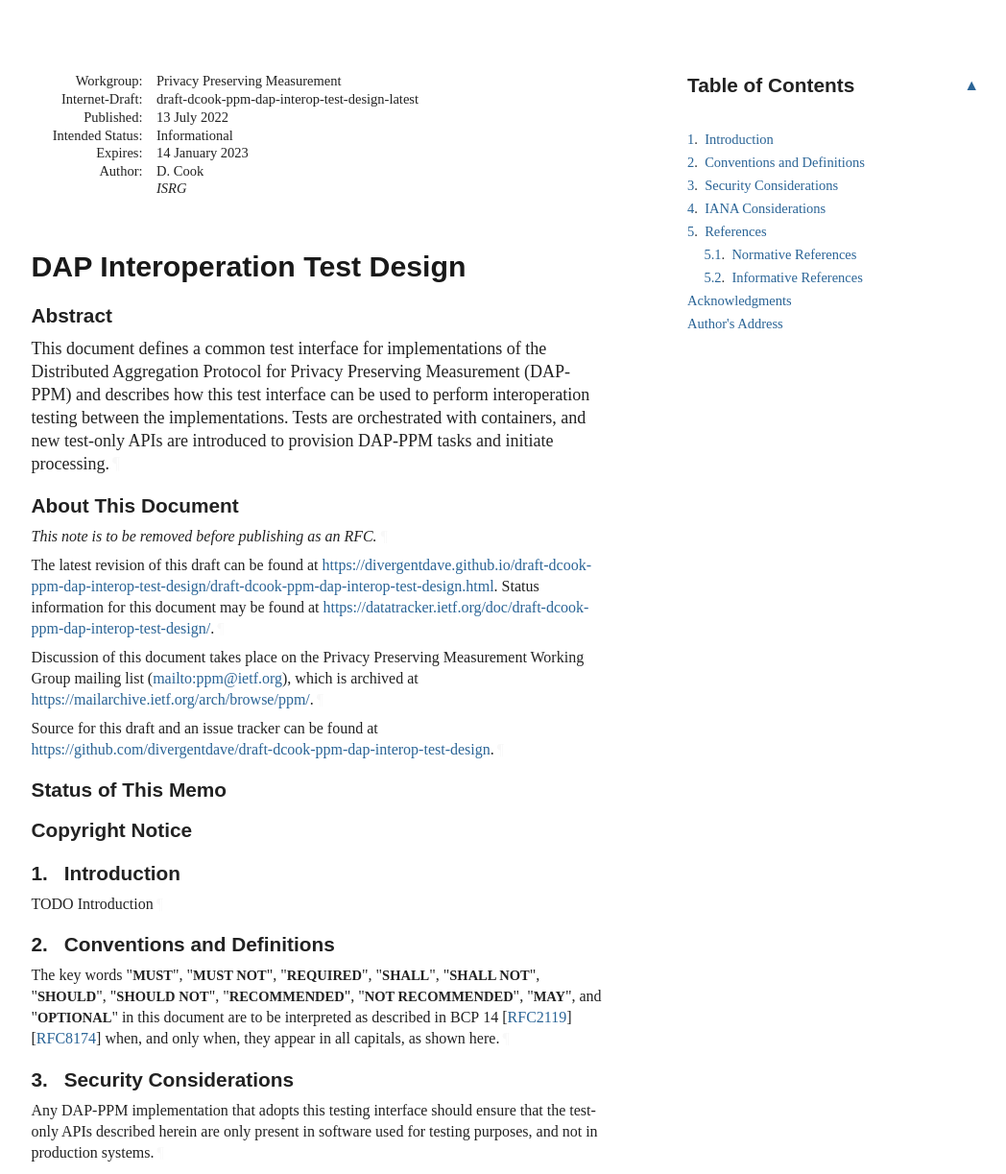
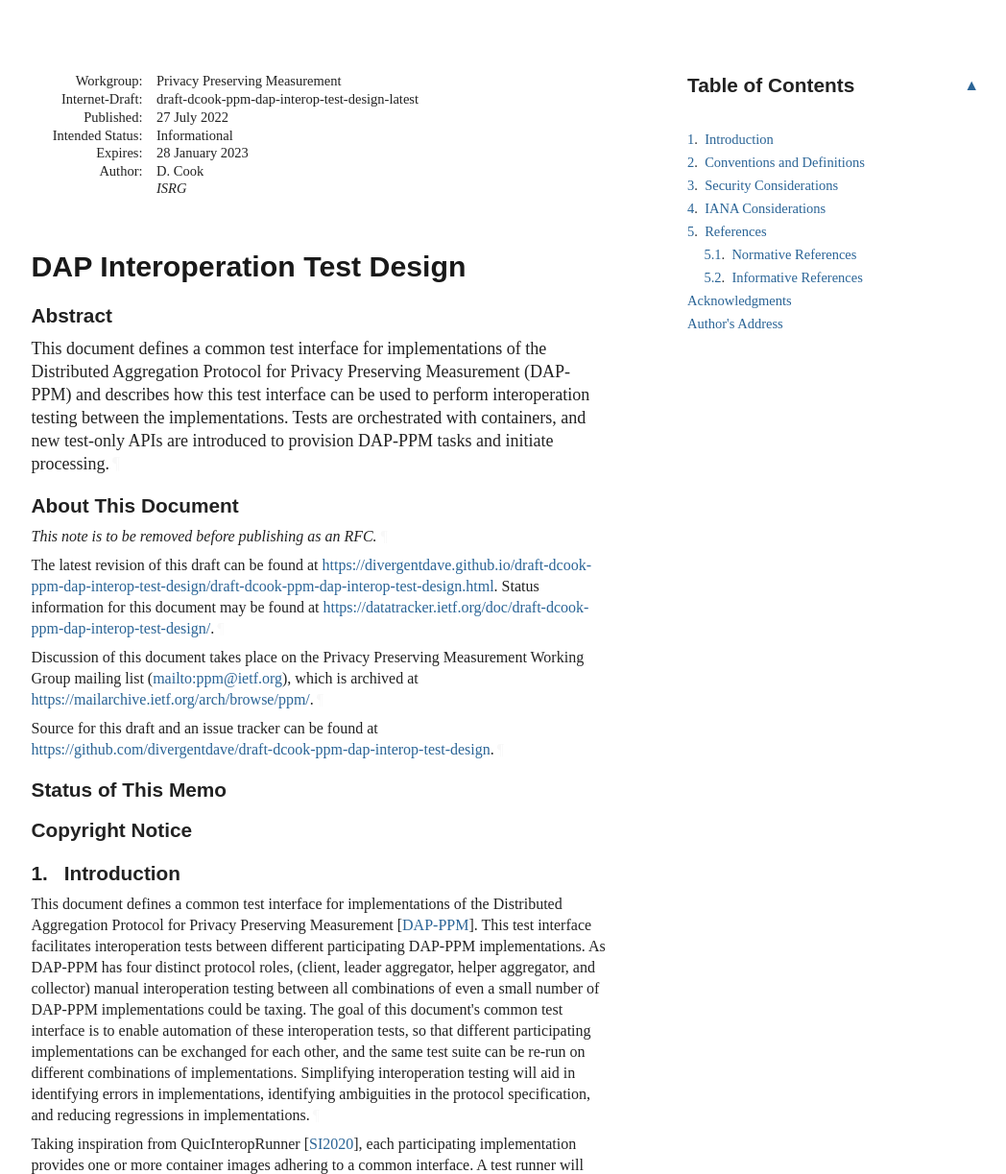
Before and after one commit to divergentdave/draft-dcook-ppm-dap-interop-test-design, a plain HTML site: page draft-dcook-ppm-dap-interop-test-design.html in a window 1280 px wide. Shown: the top 1223 px of the page at 96% size, without its empty margins (92-1140 px from the left). Drawn offline with Linux system fonts and the light colour scheme; a web font is replaced by a local one.

Commit message:
Script updating gh-pages from 44c6edf. [ci skip]

```diff
--- a/draft-dcook-ppm-dap-interop-test-design.html
+++ b/draft-dcook-ppm-dap-interop-test-design.html
@@ -636,6 +636,11 @@ hr {
   font-weight: bold;
   min-width: 7em;
 }
+.references dt:target::before {
+  content: "⇒";
+  width: 15px;
+  margin: 0 10px 0 -25px;
+}
 .references dd {
   margin-left: 8em;
   overflow: auto;
@@ -1029,7 +1034,7 @@ svg :is([stroke="fill"], [fill^="#fff"]) {
 </tr></thead>
 <tfoot><tr>
 <td class="left">Cook</td>
-<td class="center">Expires 14 January 2023</td>
+<td class="center">Expires 28 January 2023</td>
 <td class="right">[Page]</td>
 </tr></tfoot>
 </table>
@@ -1042,12 +1047,12 @@ svg :is([stroke="fill"], [fill^="#fff"]) {
 <dd class="internet-draft">draft-dcook-ppm-dap-interop-test-design-latest</dd>
 <dt class="label-published">Published:</dt>
 <dd class="published">
-<time datetime="2022-07-13" class="published">13 July 2022</time>
+<time datetime="2022-07-27" class="published">27 July 2022</time>
     </dd>
 <dt class="label-intended-status">Intended Status:</dt>
 <dd class="intended-status">Informational</dd>
 <dt class="label-expires">Expires:</dt>
-<dd class="expires"><time datetime="2023-01-14">14 January 2023</time></dd>
+<dd class="expires"><time datetime="2023-01-28">28 January 2023</time></dd>
 <dt class="label-authors">Author:</dt>
 <dd class="authors">
 <div class="author">
@@ -1096,7 +1101,7 @@ svg :is([stroke="fill"], [fill^="#fff"]) {
         time. It is inappropriate to use Internet-Drafts as reference
         material or to cite them other than as "work in progress."<a href="#section-boilerplate.1-3" class="pilcrow">¶</a></p>
 <p id="section-boilerplate.1-4">
-        This Internet-Draft will expire on 14 January 2023.<a href="#section-boilerplate.1-4" class="pilcrow">¶</a></p>
+        This Internet-Draft will expire on 28 January 2023.<a href="#section-boilerplate.1-4" class="pilcrow">¶</a></p>
 </section>
 </div>
 <div id="copyright">
@@ -1163,7 +1168,8 @@ svg :is([stroke="fill"], [fill^="#fff"]) {
       <h2 id="name-introduction">
 <a href="#section-1" class="section-number selfRef">1. </a><a href="#name-introduction" class="section-name selfRef">Introduction</a>
       </h2>
-<p id="section-1-1">TODO Introduction<a href="#section-1-1" class="pilcrow">¶</a></p>
+<p id="section-1-1">This document defines a common test interface for implementations of the Distributed Aggregation Protocol for Privacy Preserving Measurement <span>[<a href="#DAP-PPM" class="xref">DAP-PPM</a>]</span>. This test interface facilitates interoperation tests between different participating DAP-PPM implementations. As DAP-PPM has four distinct protocol roles, (client, leader aggregator, helper aggregator, and collector) manual interoperation testing between all combinations of even a small number of DAP-PPM implementations could be taxing. The goal of this document's common test interface is to enable automation of these interoperation tests, so that different participating implementations can be exchanged for each other, and the same test suite can be re-run on different combinations of implementations. Simplifying interoperation testing will aid in identifying errors in implementations, identifying ambiguities in the protocol specification, and reducing regressions in implementations.<a href="#section-1-1" class="pilcrow">¶</a></p>
+<p id="section-1-2">Taking inspiration from QuicInteropRunner <span>[<a href="#SI2020" class="xref">SI2020</a>]</span>, each participating implementation provides one or more container images adhering to a common interface. A test runner will start one container for each protocol participant, configure networking between the containers, and send various HTTP API requests. As part of this common testing interface, the HTTP servers in the containers will support some new test-only HTTP APIs, which will allow the test runner to provision shared task parameters and secrets, as well as trigger the start of different sub-protocols.<a href="#section-1-2" class="pilcrow">¶</a></p>
 </section>
 </div>
 <div id="conventions-and-definitions">
```
Also changed, not shown: draft-dcook-ppm-dap-interop-test-design.txt.
